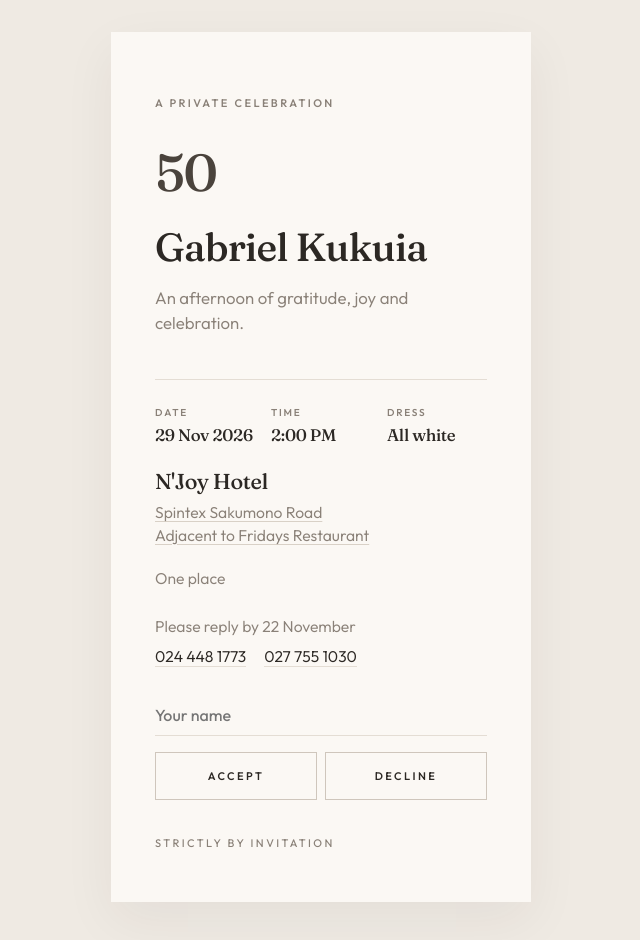
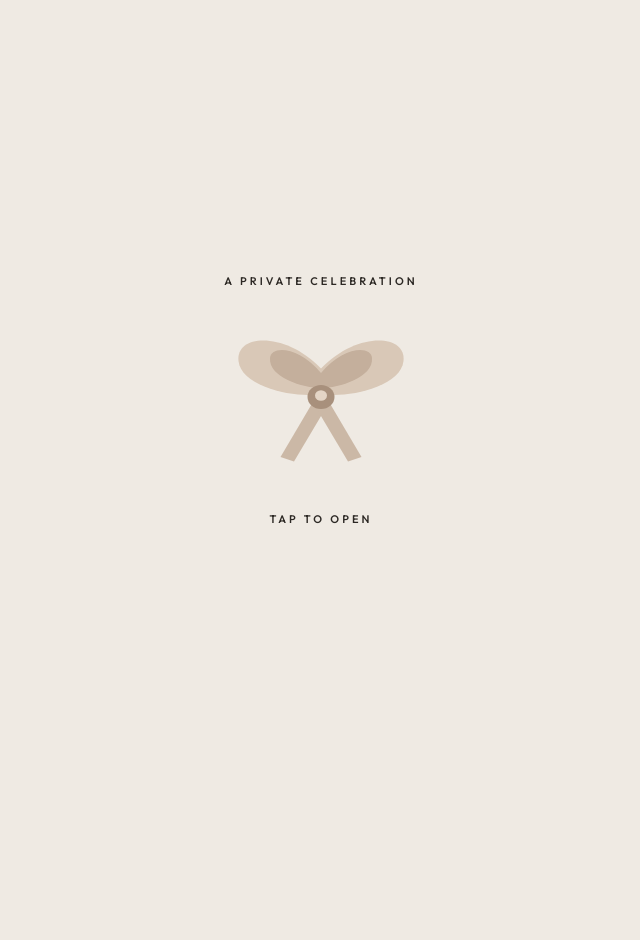
Before and after one commit to michelleamfo2007-blip/birthday-invite, a plain HTML site: page index.html in a window 1280 px wide. Shown: the whole page, without its empty margins (319-959 px from the left). After the commit the page ends 800 px from the top, so only its background shows below. Drawn offline with Linux system fonts and the light colour scheme.

Commit message:
Ask guests to tap a ribbon bow before the invitation opens.
Co-authored-by: Cursor <cursoragent@cursor.com>

```diff
--- a/index.html
+++ b/index.html
@@ -49,11 +49,60 @@
       color: #f7f6f3;
     }
 
+    .bow {
+      position: fixed;
+      inset: 0;
+      z-index: 5;
+      display: flex;
+      flex-direction: column;
+      align-items: center;
+      justify-content: center;
+      gap: 22px;
+      padding: 32px;
+      border: 0;
+      background: var(--room);
+      color: var(--muted);
+      cursor: pointer;
+      font-family: Outfit, "Segoe UI", sans-serif;
+      font-weight: 560;
+      font-size: 11px;
+      letter-spacing: 0.28em;
+      text-transform: uppercase;
+      transition: opacity 0.55s ease, visibility 0.55s ease;
+    }
+
+    .bow svg {
+      width: min(210px, 62vw);
+      height: auto;
+      display: block;
+    }
+
+    .bow-kicker {
+      letter-spacing: 0.28em;
+    }
+
+    body.is-open .bow {
+      opacity: 0;
+      visibility: hidden;
+      pointer-events: none;
+    }
+
     .card {
+      display: none;
       width: min(420px, 100%);
       background: var(--paper);
       padding: 64px 44px 52px;
       box-shadow: 0 18px 50px rgba(44, 40, 36, 0.06);
+    }
+
+    body.is-open .card {
+      display: block;
+      animation: rise 0.7s ease both;
+    }
+
+    @keyframes rise {
+      from { opacity: 0; transform: translateY(16px); }
+      to { opacity: 1; transform: none; }
     }
 
     .card:focus { outline: none; }
@@ -273,17 +322,34 @@
     }
 
     @media (prefers-reduced-motion: reduce) {
-      button { transition: none; }
+      button,
+      .bow { transition: none; }
+      body.is-open .card { animation: none; }
     }
 
     @media print {
       body { background: white; padding: 0; }
-      .card { box-shadow: none; }
+      .bow { display: none !important; }
+      .card { display: block !important; box-shadow: none; }
       .rsvp { display: none; }
     }
   </style>
 </head>
 <body>
+  <button class="bow" id="open-bow" type="button" aria-label="Open the invitation">
+    <span class="bow-kicker">A private celebration</span>
+    <svg viewBox="0 0 280 240" aria-hidden="true">
+      <path d="M132 118 L86 196 L104 202 L148 128 Z" fill="#cbb8a6"></path>
+      <path d="M148 118 L194 196 L176 202 L132 128 Z" fill="#cbb8a6"></path>
+      <path d="M140 112 C108 118 34 104 30 68 C26 32 92 28 140 78 Z" fill="#d9c8b7"></path>
+      <path d="M140 112 C172 118 246 104 250 68 C254 32 188 28 140 78 Z" fill="#d9c8b7"></path>
+      <path d="M140 104 C116 104 70 90 72 64 C74 46 112 50 140 84 Z" fill="#c4af9c"></path>
+      <path d="M140 104 C164 104 210 90 208 64 C206 46 168 50 140 84 Z" fill="#c4af9c"></path>
+      <ellipse cx="140" cy="116" rx="18" ry="16" fill="#a8907c"></ellipse>
+      <ellipse cx="140" cy="114" rx="8" ry="7" fill="#e4d5c6"></ellipse>
+    </svg>
+    <span>Tap to open</span>
+  </button>
   <article class="card" id="card" tabindex="-1">
     <p class="kicker">A private celebration</p>
     <p class="age" id="age">50</p>
@@ -429,6 +495,11 @@
     document.getElementById("guest-name").addEventListener("input", function (event) {
       event.target.classList.remove("need");
     });
+    document.getElementById("open-bow").addEventListener("click", function () {
+      if (document.body.classList.contains("is-open")) return;
+      document.body.classList.add("is-open");
+      document.getElementById("card").focus();
+    });
     document.getElementById("accept").addEventListener("click", replySolo);
     document.getElementById("regret").addEventListener("click", replyRegret);
 
```
Also changed, not shown: couple.html (+73 -2 lines).
